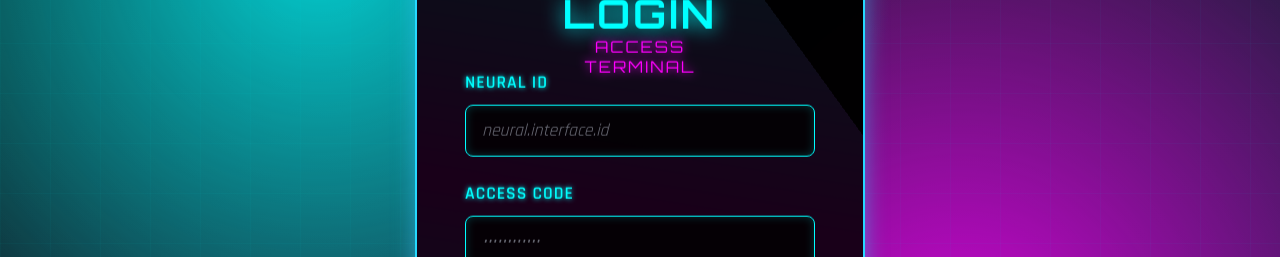
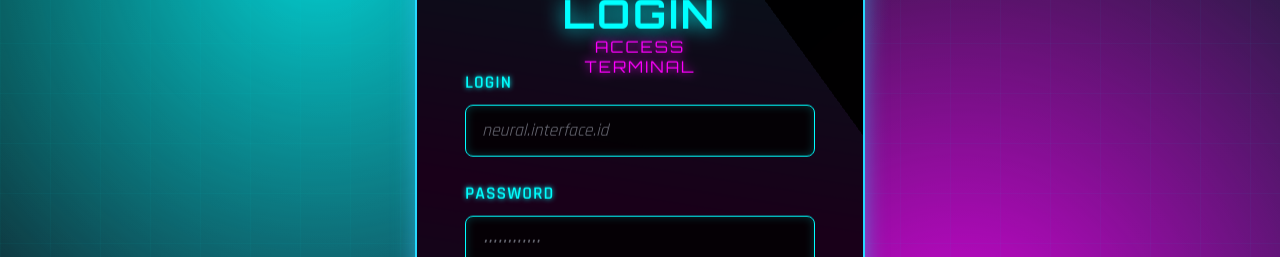
Before and after one commit to Petchrapeephat/Fron-End-01, a Next.js app: page /Login in a window 1280 px wide. Shown: the part 271-528 px from the top of the page. Built offline with nearby package versions, Linux system fonts and the light colour scheme.

Commit message:
Update page.js

```diff
--- a/app/Login/page.js
+++ b/app/Login/page.js
@@ -325,7 +325,7 @@ export default function LoginPage() {
 
             <form onSubmit={handleSubmit}>
               <div className="mb-4">
-                <label htmlFor="username" className="scifi-label">Neural ID</label>
+                <label htmlFor="username" className="scifi-label">Login</label>
                 <input
                   type="text"
                   id="username"
@@ -338,7 +338,7 @@ export default function LoginPage() {
               </div>
 
               <div className="mb-4">
-                <label htmlFor="password" className="scifi-label">Access Code</label>
+                <label htmlFor="password" className="scifi-label">Password</label>
                 <input
                   type="password"
                   id="password"
```
